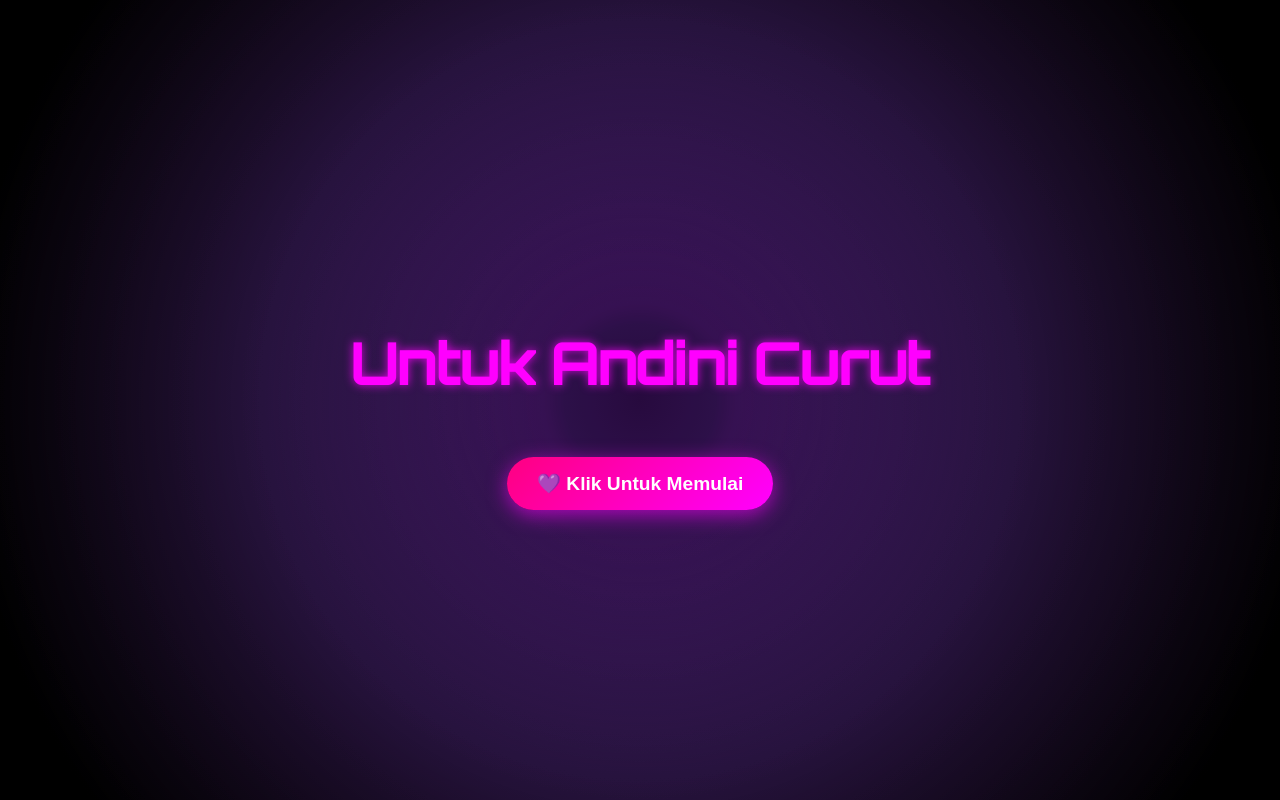
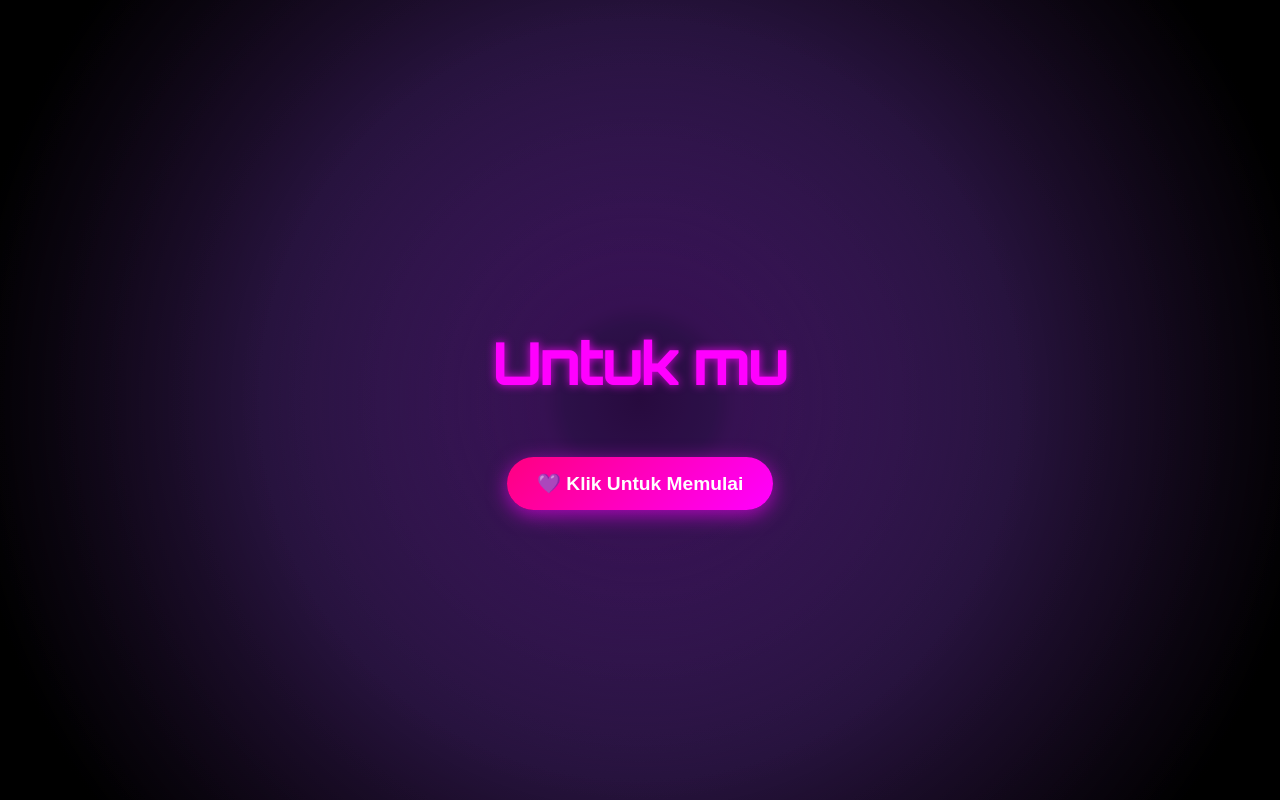
Before and after one commit to Agungny08/portfolio, a plain HTML site: page index.html in a window 1280 px wide. Drawn offline with Linux system fonts and the light colour scheme.

Commit message:
Update index.html

```diff
--- a/index.html
+++ b/index.html
@@ -122,7 +122,7 @@ body {
     </audio>
 
     <div class="container">
-        <h1 class="title">Untuk Andini Curut</h1>
+        <h1 class="title">Untuk mu</h1>
         <p id="lyrics" class="lyrics hidden"></p>
 
         <button id="playButton" class="btn" onclick="startExperience()">💜 Klik Untuk Memulai</button>
```
